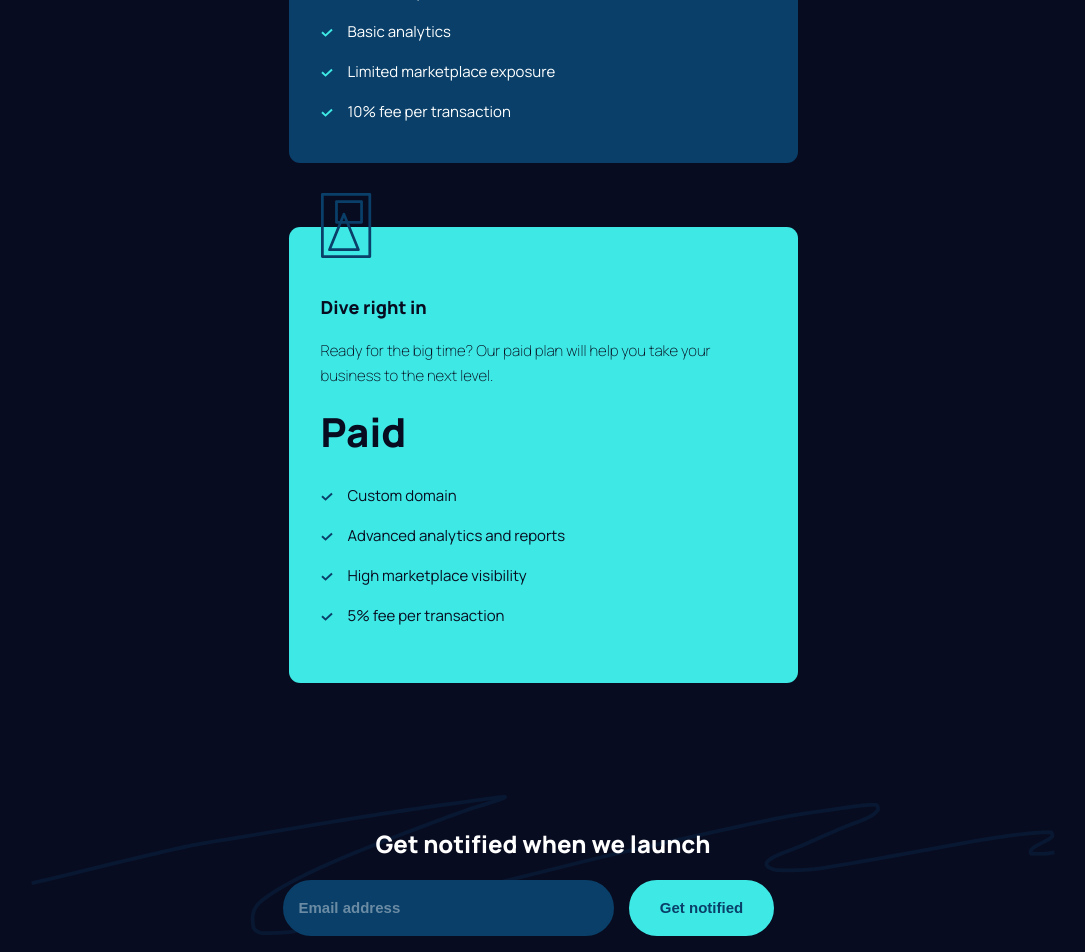
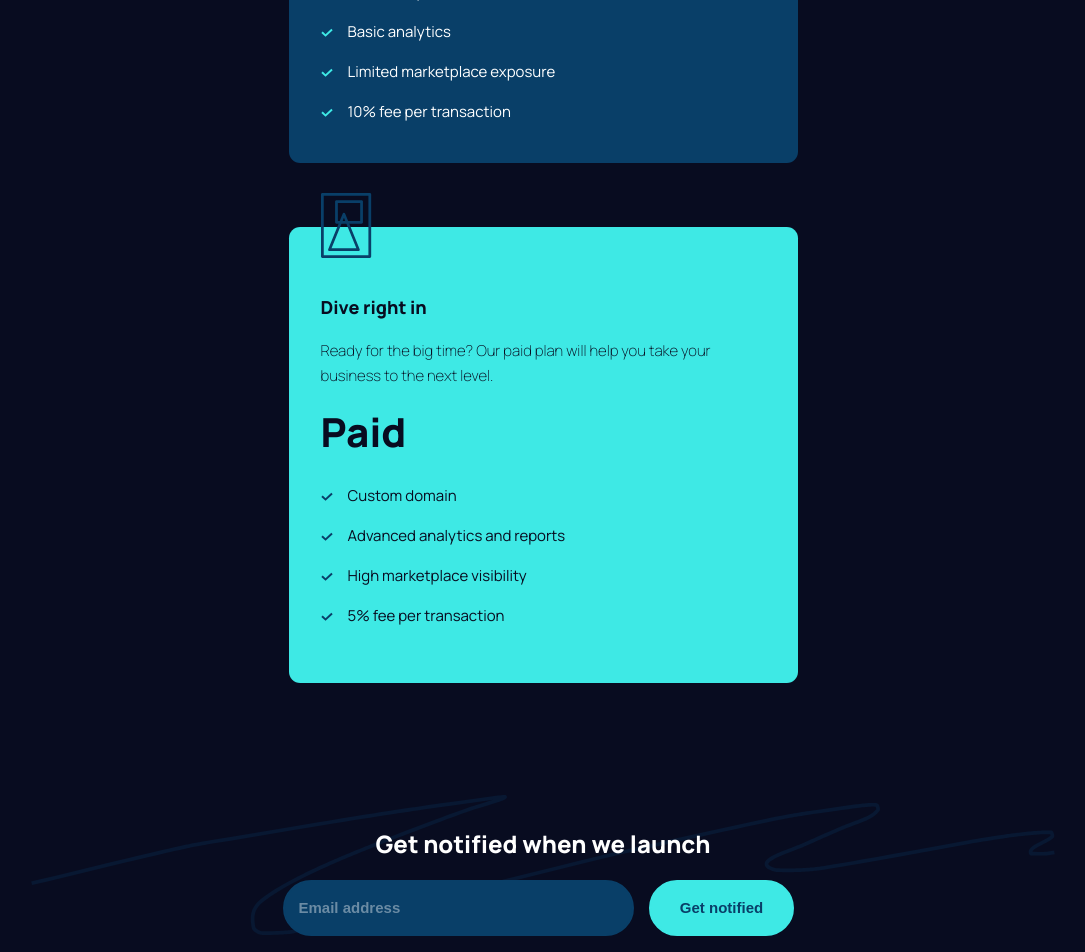
Before and after one commit to salymk/react-maker-pre-launch-landing-page, a React (Create React App) app: page / in a window 1280 px wide. Shown: the part 1940-2892 px from the top of the page, without its empty margins (97-1182 px from the left). Built offline with nearby package versions, Linux system fonts and the light colour scheme.

Commit message:
style(form): increase input width and increase error message font

```diff
--- a/src/App.scss
+++ b/src/App.scss
@@ -317,7 +317,7 @@ header {
         .input-error-message {
             color: $clr-red;
             padding-top: 1em;
-            font-size: 13px;
+            font-size: 14px;
         }
 
         button {
@@ -487,7 +487,7 @@ header {
             padding: 0;
 
             input {
-                width: 300px;
+                width: 320px;
             }
 
             button {
```
